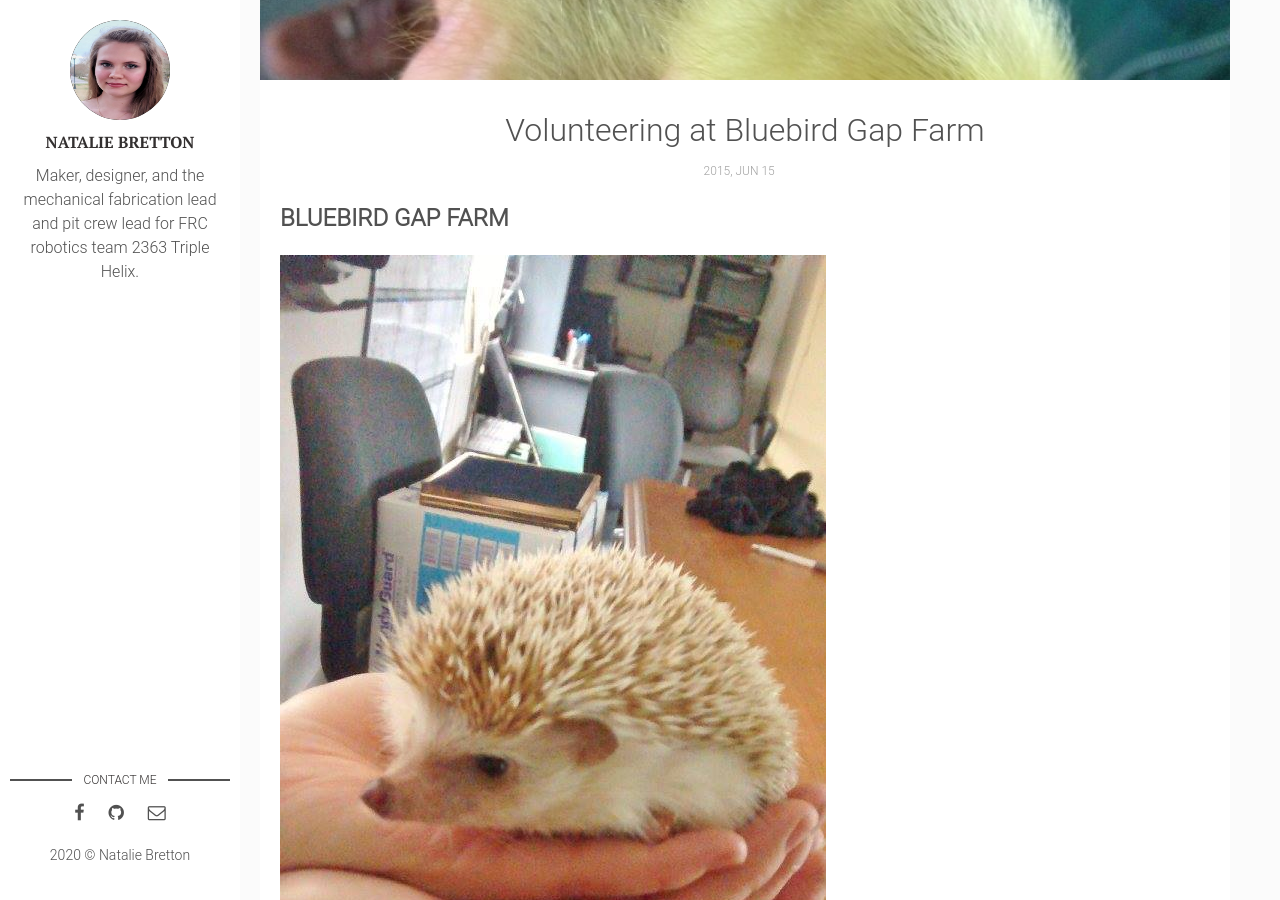
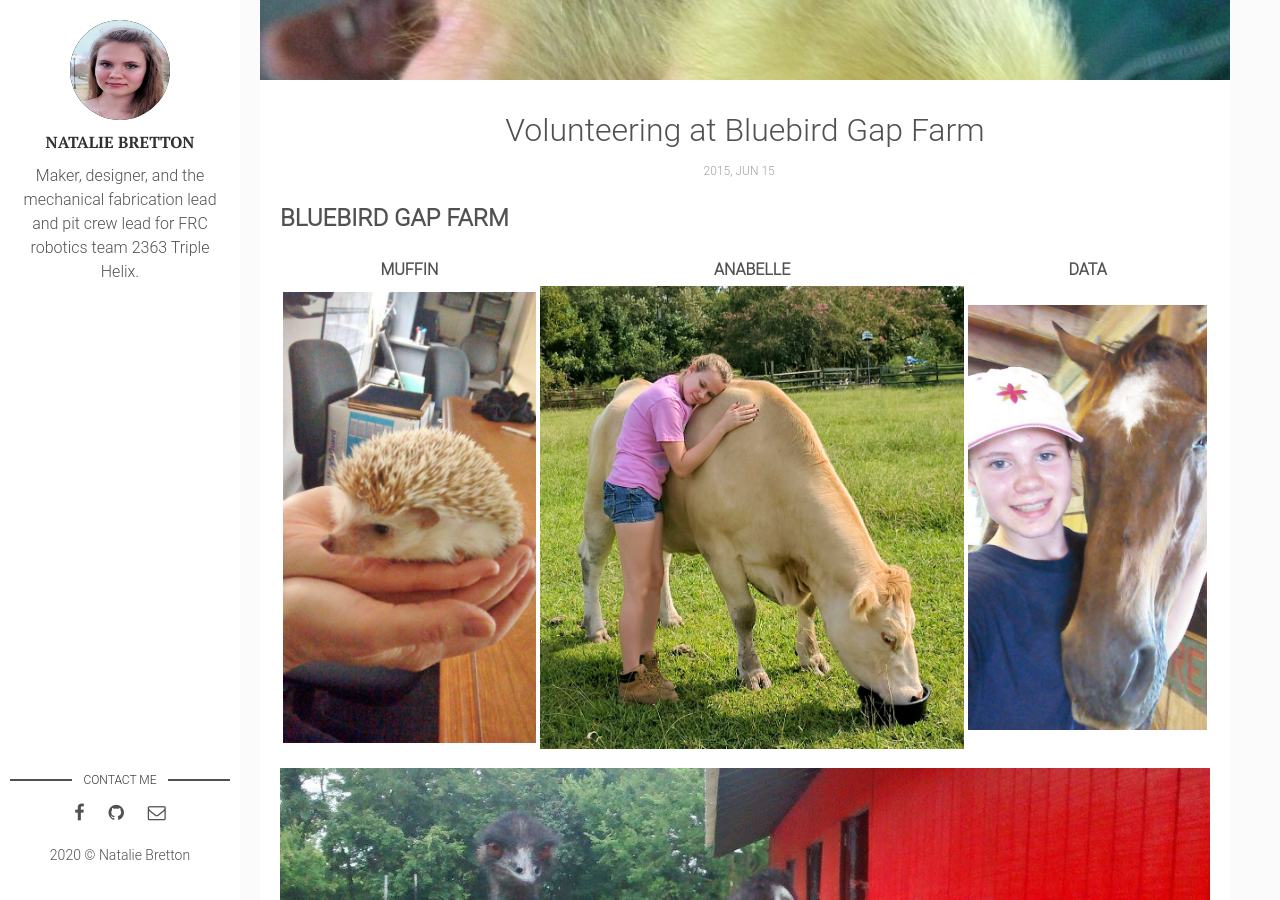
Before and after one commit to natgrrl/natgrrl.github.io, a Jekyll site: the page built from _posts/2015-06-15-bbg.markdown, in a window 1280 px wide and 900 px high, scrolled down 440 px. Built offline with Jekyll 4.4.1, drawn with Linux system fonts in a browser that asks for light colours.

Commit message:
Update 2015-06-15-bbg.markdown

```diff
--- a/_posts/2015-06-15-bbg.markdown
+++ b/_posts/2015-06-15-bbg.markdown
@@ -9,11 +9,9 @@ tags: [VOLUNTEERING]
 
 ## BLUEBIRD GAP FARM
 
-![bbg1](http://natgrrl.github.io/assets/img/bbg1.jpg)
-
-![bbg2](http://natgrrl.github.io/assets/img/bbg2.jpg)
-
-![bbg3](http://natgrrl.github.io/assets/img/bbg3.jpg)
+MUFFIN | ANABELLE | DATA
+------ | -------- | ----
+![bbg1](http://natgrrl.github.io/assets/img/bbg1.jpg) | ![bbg2](http://natgrrl.github.io/assets/img/bbg2.jpg) | ![bbg3](http://natgrrl.github.io/assets/img/bbg3.jpg)
 
 ![bbg4](http://natgrrl.github.io/assets/img/bbg4.jpg)
 
```
